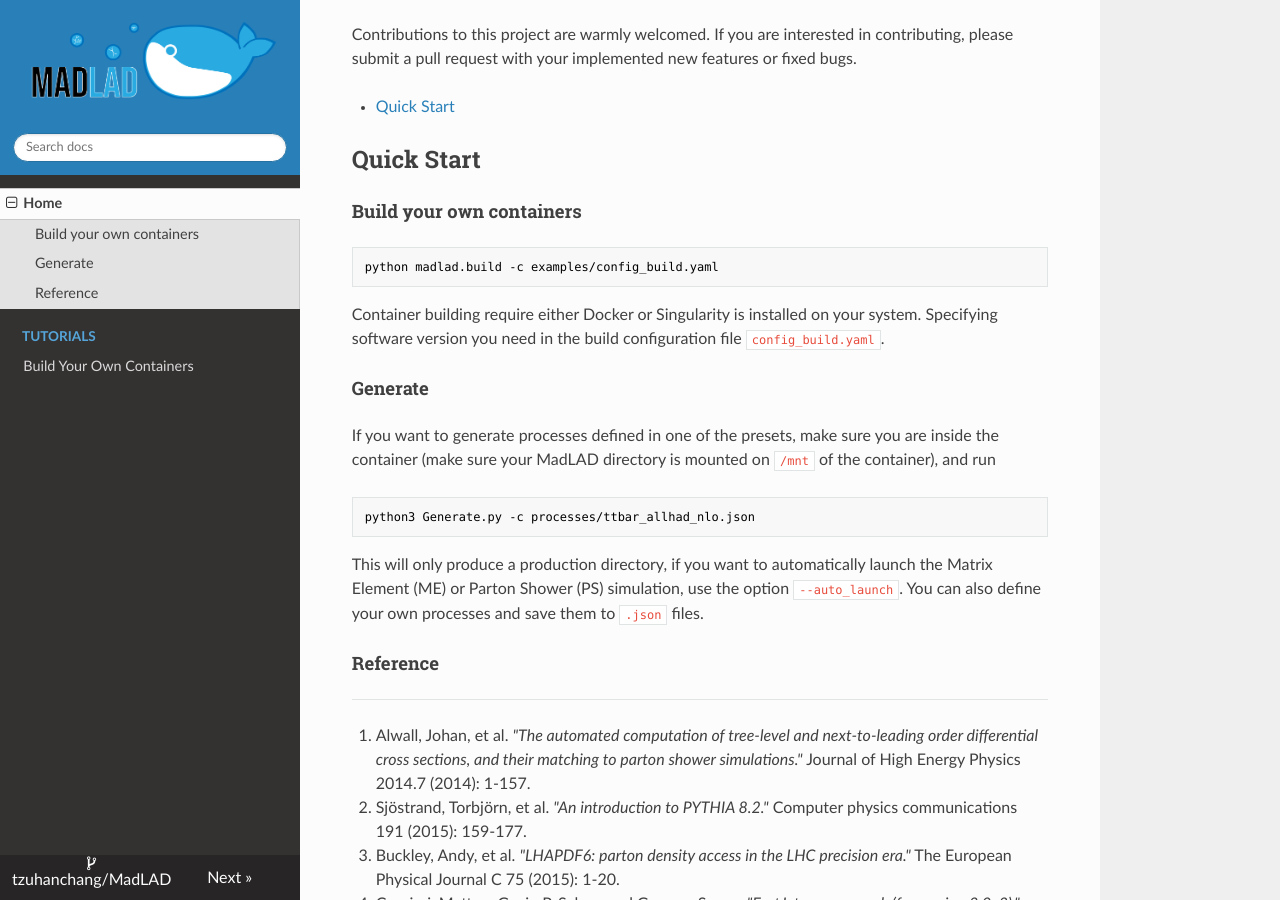
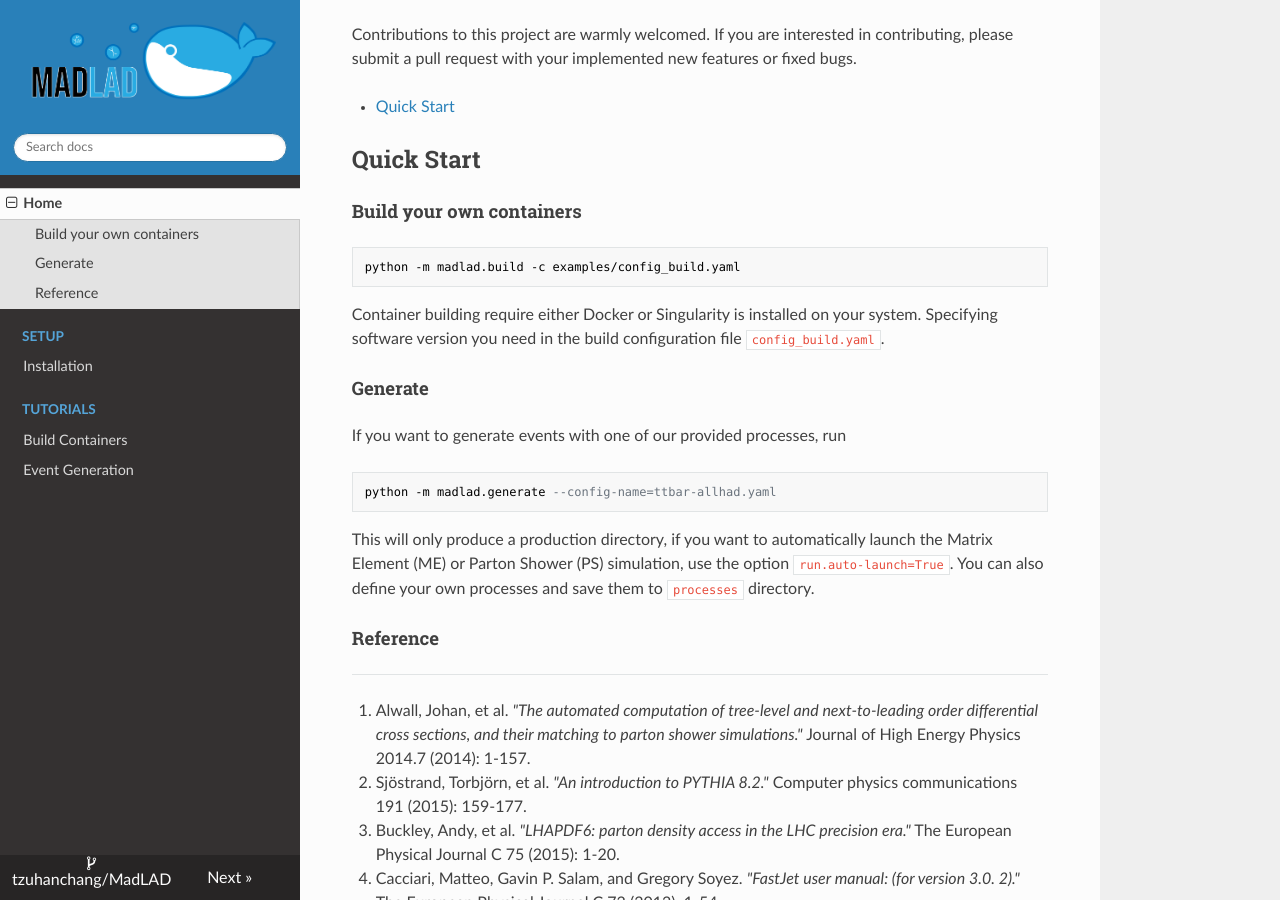
Before and after one commit to tzuhanchang/MadLAD, an MkDocs documentation site: the page built from docs/index.md, in a window 1280 px wide and 900 px high, scrolled down 454 px. Built offline with MkDocs 1.6.1, drawn with Linux system fonts in a browser that asks for light colours; nearby versions of some CDN libraries.

````diff
--- a/docs/index.md
+++ b/docs/index.md
@@ -14,18 +14,18 @@ Contributions to this project are warmly welcomed. If you are interested in cont
 
 #### Build your own containers
 ```
-python madlad.build -c examples/config_build.yaml
+python -m madlad.build -c examples/config_build.yaml
 ```
 Container building require either Docker or Singularity is installed on your system.
 Specifying software version you need in the build configuration file `config_build.yaml`.
 
 
 #### Generate
-If you want to generate processes defined in one of the presets, make sure you are inside the container (make sure your MadLAD directory is mounted on `/mnt` of the container), and run
+If you want to generate events with one of our provided processes, run
 ```
-python3 Generate.py -c processes/ttbar_allhad_nlo.json
+python -m madlad.generate --config-name=ttbar-allhad.yaml
 ```
-This will only produce a production directory, if you want to automatically launch the Matrix Element (ME) or Parton Shower (PS) simulation, use the option ```--auto_launch```. You can also define your own processes and save them to ```.json``` files.
+This will only produce a production directory, if you want to automatically launch the Matrix Element (ME) or Parton Shower (PS) simulation, use the option `run.auto-launch=True`. You can also define your own processes and save them to `processes` directory.
 
 
 #### Reference
--- a/mkdocs.yml
+++ b/mkdocs.yml
@@ -7,3 +7,18 @@ theme:
   name: readthedocs
   logo: _logo.png
   highlightjs: true
+
+plugins:
+  - search
+  - mkdocstrings
+
+markdown_extensions:
+  - admonition
+
+nav:
+  - Home: index.md
+  - Setup:
+    - Installation: source/installation.md
+  - Tutorials:
+    - Build Containers: source/tutorials/build_containers.md
+    - Event Generation: source/tutorials/generate_events.md
````
Also changed, not shown: docs/source/installation.md (added, +13 -0 lines), docs/source/tutorials/generate_events.md (added, +88 -0 lines), docs/source/tutorials/build_containers.md (renamed from docs/tutorials/build_dataset.md).
